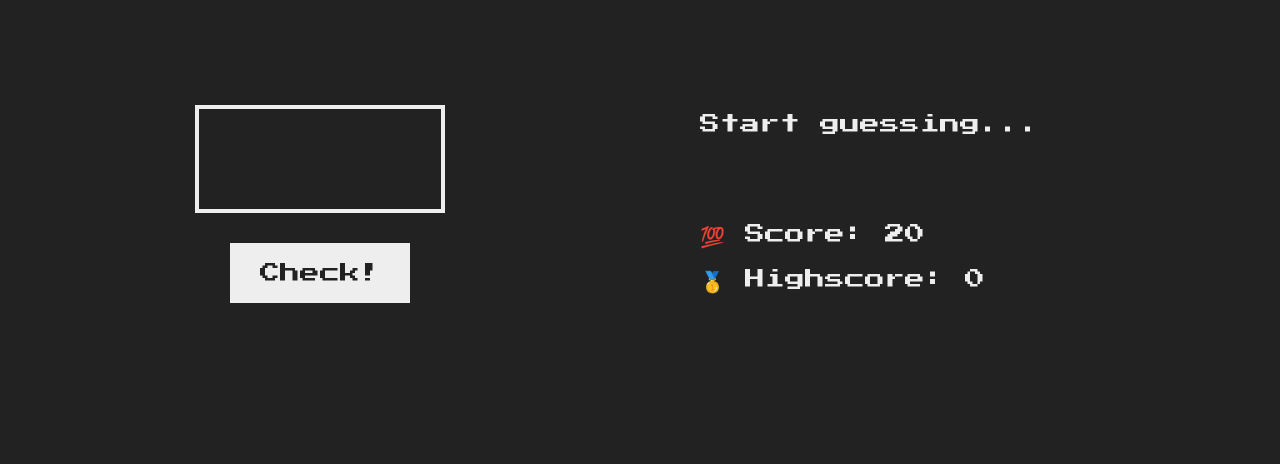
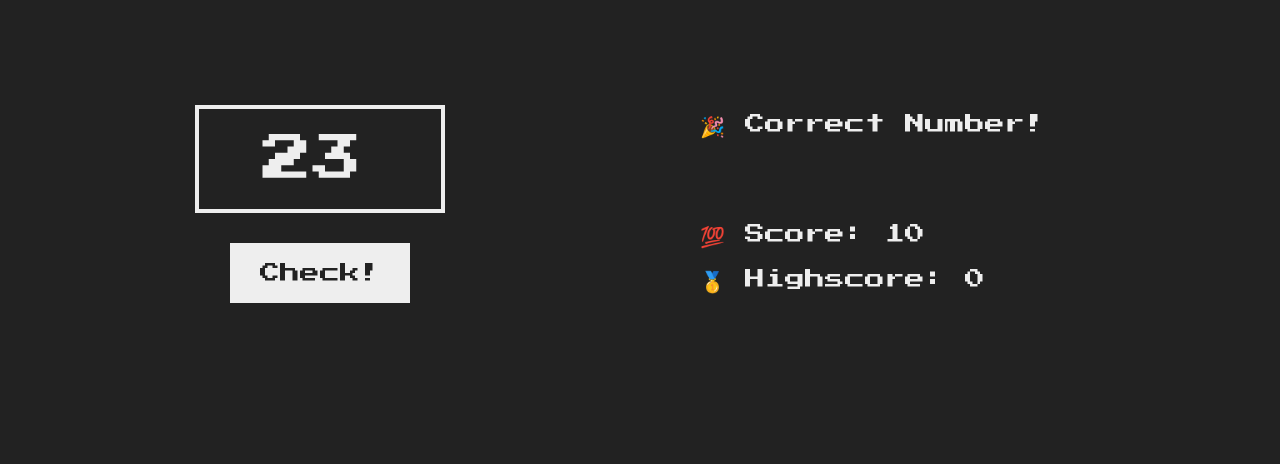
Before and after one commit to natho19/guess-my-number, a plain HTML site: page index.html in a window 1280 px wide. Shown: the part 336-800 px from the top of the page. Drawn offline with Linux system fonts and the light colour scheme.

Commit message:
code refactor

```diff
--- a/script.js
+++ b/script.js
@@ -1 +1,11 @@
 'use strict';
+
+console.log(document.querySelector('.message').textContent);
+document.querySelector('.message').textContent = '🎉 Correct Number!';
+console.log(document.querySelector('.message').textContent);
+
+document.querySelector('.number').textContent = 13;
+document.querySelector('.score').textContent = 10;
+
+document.querySelector('.guess').value = 23;
+console.log(document.querySelector('.guess').value);
```
Also changed, not shown: index.html (+3 -1 lines), style.css (indentation only).
